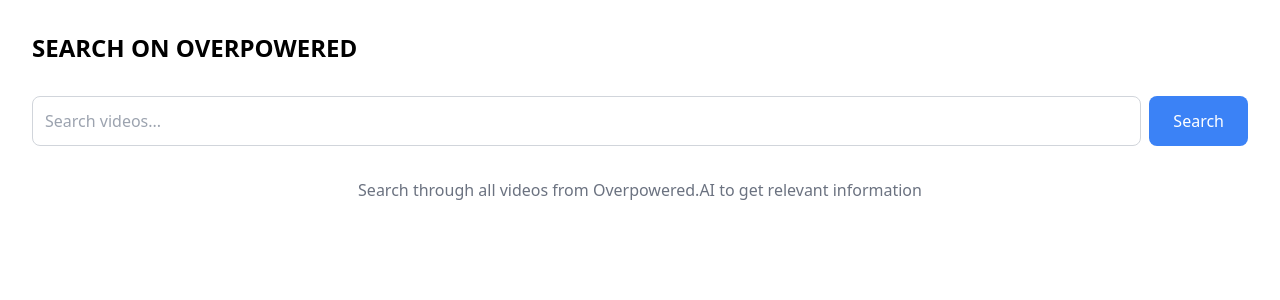
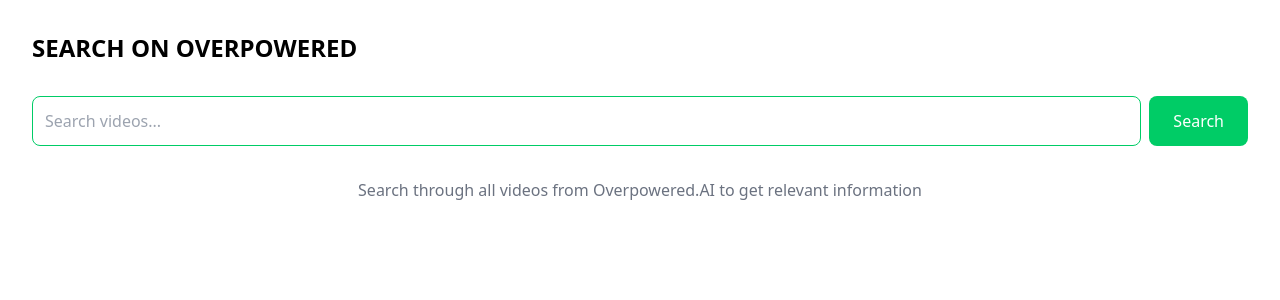
Before and after one commit to abhay-j/YouTube-bot-flask-frontend, a Next.js app: page / in a window 1280 px wide. Shown: the top 300 px of the page. Built offline with nearby package versions, Linux system fonts and the light colour scheme.

Commit message:
UI changes

```diff
--- a/app/page.tsx
+++ b/app/page.tsx
@@ -1,29 +1,40 @@
+
+
 // 'use client'
-// import React, { useState } from "react";
+// import React, { useState, useEffect } from "react";
 // import axios from "axios";
 
-// // define a type for your video data
-// type video = {
+// // Define types for the response data
+// type VideoSource = {
 //   id: string;
 //   published_at: string;
 //   score: number;
 //   title: string;
-//   url: string
+//   url: string;
 // }
 
-
+// type SearchResponse = {
+//   answer: string;
+//   sources: VideoSource[];
+// }
 
 // export default function Home() {
 //   const [searchQuery, setSearchQuery] = useState('');
-//   const [videos, setVideos] = useState<video[]>([]);
+//   const [response, setResponse] = useState<SearchResponse | null>(null);
 //   const [isLoading, setIsLoading] = useState(false);
 //   const [error, setError] = useState<string | null>(null);
 //   const [validationError, setValidationError] = useState<string | null>(null);
 
+//   // State for typing animation
+//   const [displayText, setDisplayText] = useState('');
+//   const [isTyping, setIsTyping] = useState(false);
+//   const [showSources, setShowSources] = useState(false);
+
+//   // Handle search form submission
 //   const handleSearch = async (e: React.FormEvent) => {
 //     e.preventDefault();
-
 //     setError(null);
+//     setShowSources(false);
 
 //     if (!searchQuery.trim()) {
 //       setValidationError('Please enter a search term');
@@ -31,16 +42,17 @@
 //     }
 
 //     setIsLoading(true);
+//     setResponse(null);
+//     setDisplayText('');
 
 //     try {
-
-//       const response = await axios.post(`${process.env.NEXT_PUBLIC_API_BASE_URL_LOCAL}`, {
+//       const result = await axios.post(`${process.env.NEXT_PUBLIC_API_BASE_URL}`, {
 //         query: searchQuery.trim()
 //       });
-//       setVideos(response.data);
+//       setResponse(result.data);
+//       setIsTyping(true);
 //     }
 //     catch (err) {
-
 //       setError("Failed to fetch videos please try again");
 //       console.log("Search Error", err);
 //     }
@@ -49,79 +61,105 @@
 //     }
 //   }
 
+//   // Handle typing animation
+//   useEffect(() => {
+//     if (!response || !isTyping) return;
 
+//     let index = 0;
+//     const text = response.answer;
+//     const typingInterval = setInterval(() => {
+//       if (index <= text.length) {
+//         setDisplayText(text.substring(0, index));
+//         index++;
+//       } else {
+//         clearInterval(typingInterval);
+//         setIsTyping(false);
+//         setTimeout(() => setShowSources(true), 500); // Show sources after typing is complete
+//       }
+//     }, 20); // Adjust typing speed here
 
-//   return (<main className="min-h-screen p-8">
-//     <h1 className="text-2xl font-bold mb-8 ">Search on Overpowered</h1>
+//     return () => clearInterval(typingInterval);
+//   }, [response, isTyping]);
 
-//     {/* Search Form */}
-//     <form onSubmit={handleSearch} className="mb-8 flex gap-2">
-//       <input
-//         type="text"
-//         value={searchQuery}
-//         onChange={(e) => {
-//           setSearchQuery(e.target.value);
-//           if (validationError) setValidationError(null);
-//         }}
-//         placeholder="Search videos..."
-//         className="flex-grow p-3 rounded-lg border border-gray-300 focus:outline-none focus:border-blue-500"
-//       />
-//       <button
-//         type="submit"
-//         className="bg-blue-500 text-white px-6 py-3 rounded-lg hover:bg-blue-600 transition-colors duration-200 flex items-center"
-//         disabled={isLoading}
-//       >
-//         {isLoading ? 'Searching...' : 'Search'}
-//       </button>
+//   return (
+//     <main className="min-h-screen p-8">
+//       <h1 className="text-2xl font-bold mb-8">SEARCH ON OVERPOWERED</h1>
 
+//       {/* Search Form */}
+//       <form onSubmit={handleSearch} className="mb-8 flex gap-2">
+//         <input
+//           type="text"
+//           value={searchQuery}
+//           onChange={(e) => {
+//             setSearchQuery(e.target.value);
+//             if (validationError) setValidationError(null);
+//           }}
+//           placeholder="Search videos..."
+//           className="flex-grow p-3 rounded-lg border border-gray-300 focus:outline-none focus:border-blue-500"
+//         />
+//         <button
+//           type="submit"
+//           className="bg-blue-500 text-white px-6 py-3 rounded-lg hover:bg-blue-600 transition-colors duration-200 flex items-center"
+//           disabled={isLoading}
+//         >
+//           {isLoading ? 'Searching...' : 'Search'}
+//         </button>
+//       </form>
 
-//     </form>
+//       {/* Show validation error */}
+//       {validationError && (
+//         <p className="text-red-500 text-sm">{validationError}</p>
+//       )}
 
-//     {/* Show validation error */}
-//     {validationError && (
-//       <p className="text-red-500 text-sm">{validationError}</p>
-//     )}
+//       {/* Show initial prompt below the search bar */}
+//       {!searchQuery && !response && (
+//         <p className="text-gray-500 text-center">Search through all videos from Overpowered.AI to get relevant information</p>
+//       )}
 
-//     {/* Show initial prompt below the search bar */}
-//     {!searchQuery && (
-//       <p className="text-gray-500 text-center">Search through all videos from Overpowered.AI to get relevant information</p>
-//     )}
-//     {/* Loading State */}
-//     {isLoading && (
-//       <div className="text-center">Loading...</div>
-//     )}
+//       {/* Loading State */}
+//       {isLoading && (
+//         <div className="text-center">Loading...</div>
+//       )}
 
-//     {/* Error State */}
-//     {error && (
-//       <div className="text-red-500 mb-4">{error}</div>
-//     )}
+//       {/* Error State */}
+//       {error && (
+//         <div className="text-red-500 mb-4">{error}</div>
+//       )}
 
-//     {/* Results */}
-//     <div className="grid grid-cols-1 md:grid-cols-3 gap-4">
-//       {videos.map((video) => (
-//         <div
-//           key={video.id}
-//           className="border rounded-lg p-4 hover:shadow-lg transition-shadow"
-//         >
-//           <h2 className="font-semibold mb-2">{video.title}</h2>
-//           <p className="text-sm text-gray-600">
-//             Published: {new Date(video.published_at).toLocaleDateString()}
-//           </p>
-//           <a
-//             href={video.url}
-//             target="_blank"
-//             rel="noopener noreferrer"
-//             className="text-blue-500 hover:underline mt-2 block"
-//           >
-//             Watch Video
-//           </a>
+//       {/* Answer Section - Shows typing effect */}
+//       {response && (
+//         <div className="mb-8">
+//           <p className="text-base leading-relaxed">{displayText}</p>
 //         </div>
-//       ))}
-//     </div>
-//   </main>
+//       )}
+
+//       {/* Sources/Results - Shows after typing is complete */}
+//       {response && showSources && (
+//         <div className="grid grid-cols-1 md:grid-cols-3 gap-4 mt-8">
+//           {response.sources.slice(0, 3).map((video) => (
+//             <div
+//               key={video.id}
+//               className="border rounded-lg p-4 hover:shadow-lg transition-shadow"
+//             >
+//               <h2 className="font-semibold mb-2">{video.title}</h2>
+//               <p className="text-sm text-gray-600">
+//                 Published: {new Date(video.published_at).toLocaleDateString()}
+//               </p>
+//               <a
+//                 href={video.url}
+//                 target="_blank"
+//                 rel="noopener noreferrer"
+//                 className="text-blue-500 hover:underline mt-2 block"
+//               >
+//                 Watch Video
+//               </a>
+//             </div>
+//           ))}
+//         </div>
+//       )}
+//     </main>
 //   );
 // }
-
 
 'use client'
 import React, { useState, useEffect } from "react";
@@ -152,6 +190,9 @@
   const [displayText, setDisplayText] = useState('');
   const [isTyping, setIsTyping] = useState(false);
   const [showSources, setShowSources] = useState(false);
+
+  // Define green color for consistent use
+  const greenColor = '#00CC66'; // Green screen color
 
   // Handle search form submission
   const handleSearch = async (e: React.FormEvent) => {
@@ -218,11 +259,13 @@
             if (validationError) setValidationError(null);
           }}
           placeholder="Search videos..."
-          className="flex-grow p-3 rounded-lg border border-gray-300 focus:outline-none focus:border-blue-500"
+          className="flex-grow p-3 rounded-lg border focus:outline-none"
+          style={{ borderColor: greenColor, boxShadow: isLoading ? `0 0 0 1px ${greenColor}` : 'none' }}
         />
         <button
           type="submit"
-          className="bg-blue-500 text-white px-6 py-3 rounded-lg hover:bg-blue-600 transition-colors duration-200 flex items-center"
+          className="text-white px-6 py-3 rounded-lg transition-colors duration-200 flex items-center"
+          style={{ backgroundColor: greenColor, hover: { backgroundColor: '#00AA55' } }}
           disabled={isLoading}
         >
           {isLoading ? 'Searching...' : 'Search'}
@@ -249,10 +292,13 @@
         <div className="text-red-500 mb-4">{error}</div>
       )}
 
-      {/* Answer Section - Shows typing effect */}
+      {/* Answer Section - Shows the Overpowered AI prefix and typing effect */}
       {response && (
         <div className="mb-8">
-          <p className="text-base leading-relaxed">{displayText}</p>
+          <p className="text-base leading-relaxed">
+            <span style={{ color: greenColor, fontWeight: 'bold' }}>Overpowered AI: </span>
+            {displayText}
+          </p>
         </div>
       )}
 
@@ -272,7 +318,8 @@
                 href={video.url}
                 target="_blank"
                 rel="noopener noreferrer"
-                className="text-blue-500 hover:underline mt-2 block"
+                className="hover:underline mt-2 block"
+                style={{ color: greenColor }}
               >
                 Watch Video
               </a>
```
